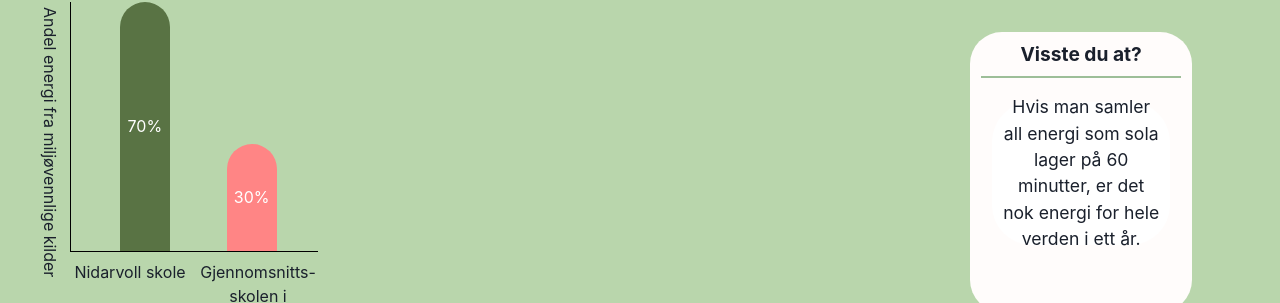
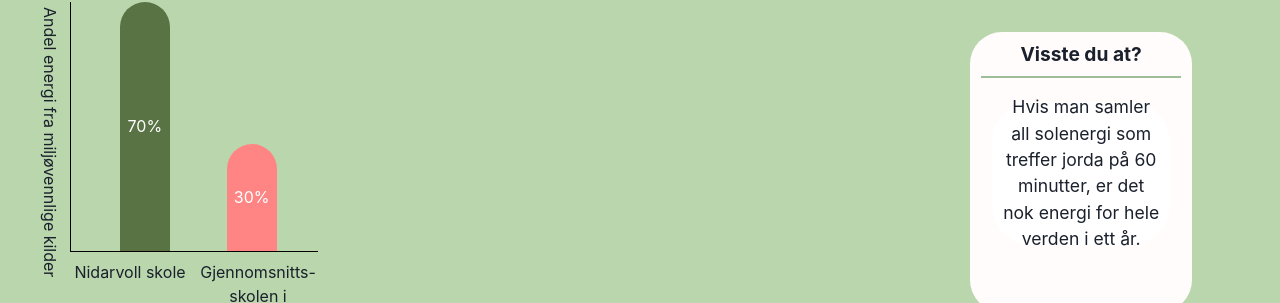
Before and after one commit to BG4-22/GREENK, a React (Vite) app: page / in a window 1280 px wide. Shown: the part 366-669 px from the top of the page. Built offline with nearby package versions, Linux system fonts and the light colour scheme; no server answers; the database is empty.

Commit message:
funfacts are now factual

```diff
--- a/src/pages/home/Home.tsx
+++ b/src/pages/home/Home.tsx
@@ -10,7 +10,7 @@ import './Home.css';
 export interface HomePropsI {}
 
 const funfacts: string[] = [
-    'Hvis man samler all energi som sola lager på 60 minutter, er det nok energi for hele verden i ett år.',
+    'Hvis man samler all solenergi som treffer jorda på 60 minutter, er det nok energi for hele verden i ett år.',
     'En vindmølle lager nok energi til 1400 hus.  ',
     'Elektrisitet i stømledningene går like fort som lyset.',
     'Fugler kan sitte på en strømledning uten å få støt, men hvis de er borti to samtidig lager de en sluttet krets og kan dø.',
```
